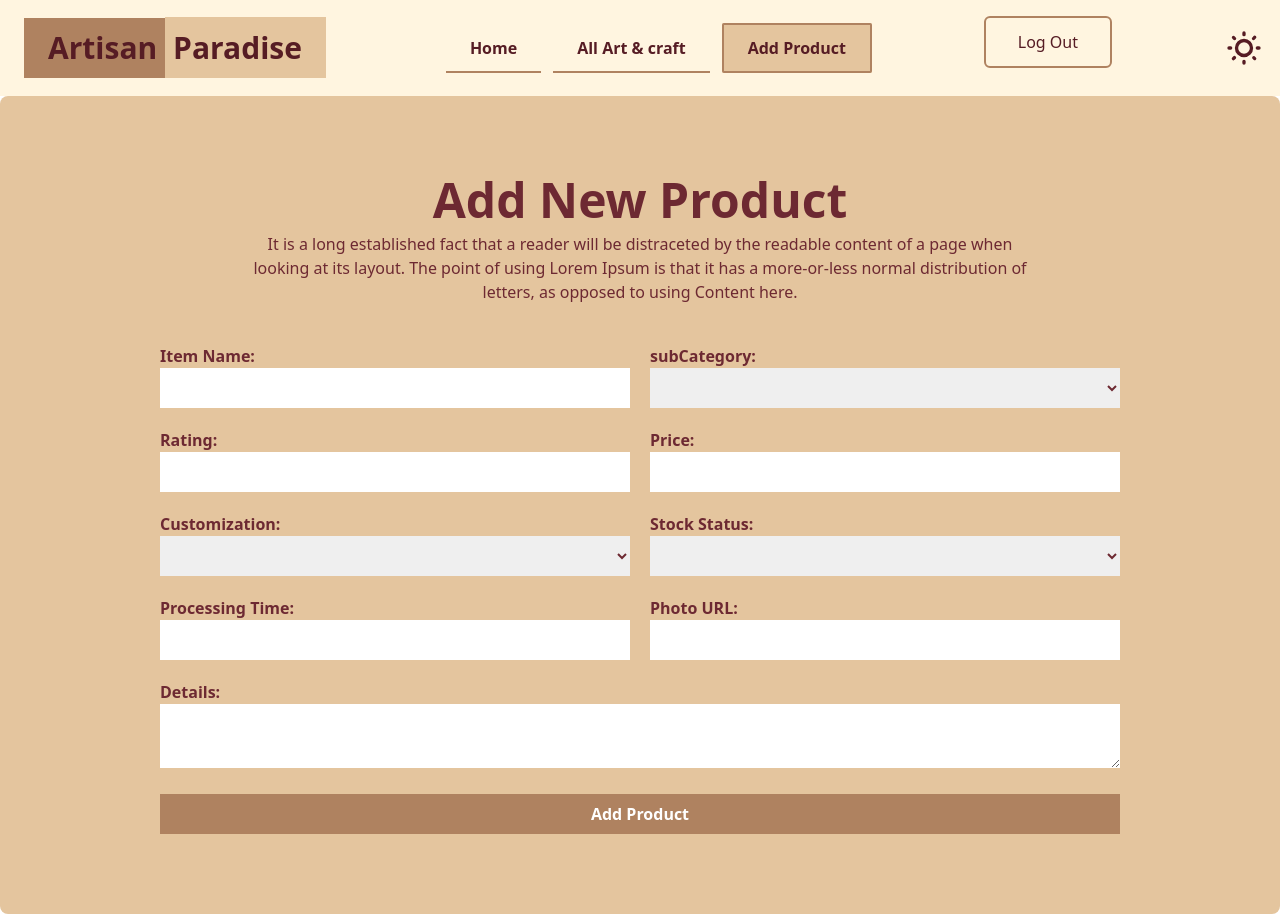
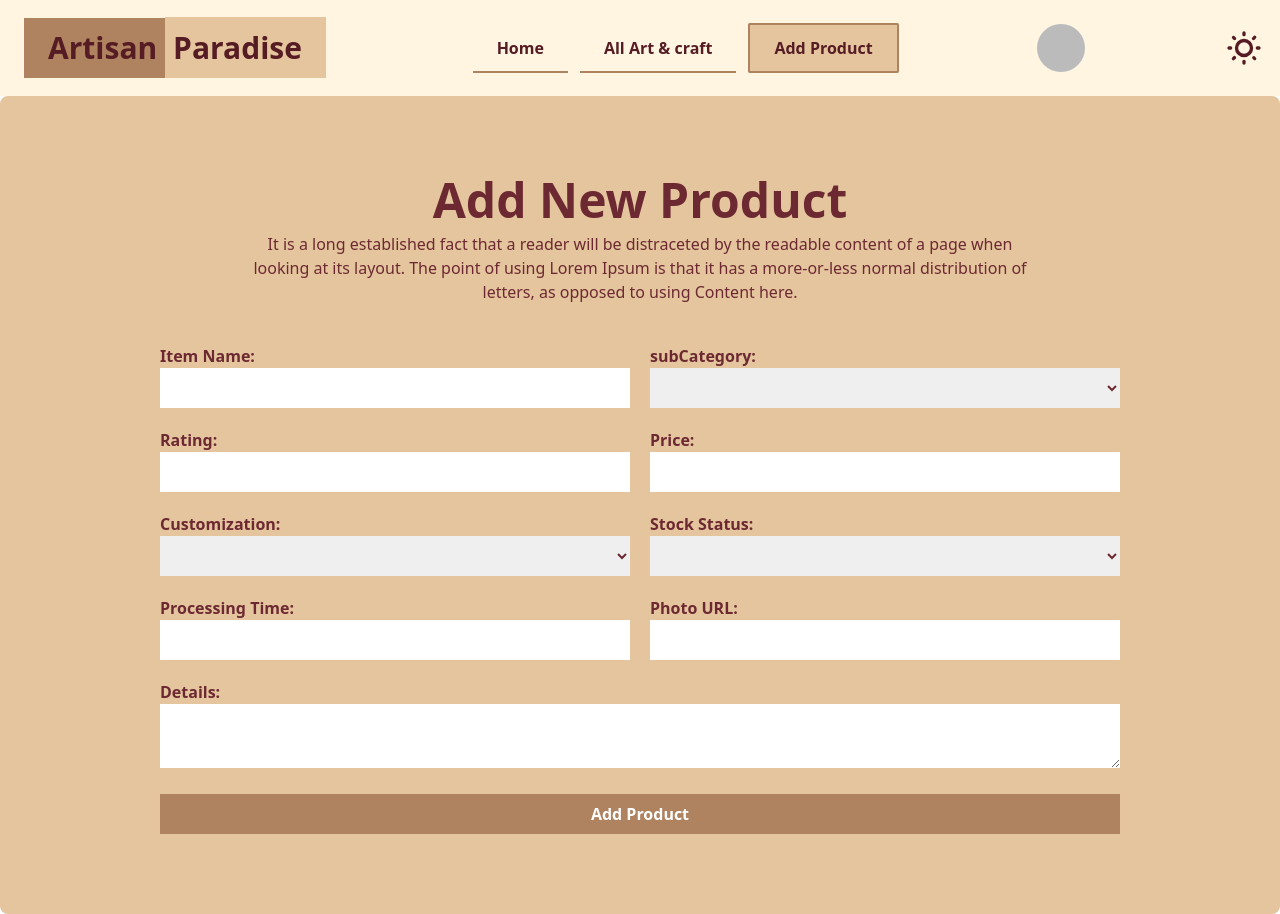
Before and after one commit to sadekcric/assignment-10-artishan-paradise-client, a React (Vite) app: page /add in a window 1280 px wide. Built offline with nearby package versions, Linux system fonts and the light colour scheme; no server answers; sample sign-in values are in the browser's storage.

Commit message:
user Profile show done

```diff
--- a/src/Pages/AddProduct/AddProduct.jsx
+++ b/src/Pages/AddProduct/AddProduct.jsx
@@ -100,9 +100,7 @@ const AddProduct = () => {
             <select name="stock" className="py-2 px-4 w-full" required>
               <option value=""></option>
               <option value="In Stock">In Stock</option>
-              <option value="Made to Order" className="text-red-500">
-                Made to Order
-              </option>
+              <option value="Made to Order">Made to Order</option>
             </select>
           </div>
 
@@ -113,7 +111,7 @@ const AddProduct = () => {
 
           <div>
             <p>Photo URL:</p>
-            <input className="py-2 px-4 w-full " type="text" name="photo" />
+            <input className="py-2 px-4 w-full " type="text" name="photo" required />
           </div>
 
           <div className="lg:col-span-2">
--- a/src/Pages/Navbar/Nav.jsx
+++ b/src/Pages/Navbar/Nav.jsx
@@ -1,6 +1,7 @@
 import { useContext, useEffect, useState } from "react";
 import { Link, NavLink } from "react-router-dom";
 import { CommonContext } from "../../Layout/CommonRoute";
+import defaultProfile from "../../assets/Windows_10_Default_Profile_Picture.svg.png";
 
 const Nav = () => {
   const { user, firebaseLogOut } = useContext(CommonContext);
@@ -16,6 +17,7 @@ const Nav = () => {
 
   const [theme, setTheme] = useState(() => localStorage.getItem("theme") || "light");
 
+  // for Responsive
   const handleToggle = (e) => {
     if (e.target.checked) {
       setTheme("synthwave");
@@ -136,14 +138,16 @@ const Nav = () => {
             </>
           </ul>
 
-          <div className="hidden lg:block">
+          <div className="hidden lg:flex lg:items-center">
             {user ? (
-              <button
-                onClick={handleLogOut}
-                className="self-center px-8 py-3 border-2 goldenBorder transition hover:bg-yellow-600 rounded-md goldenText"
-              >
-                Log Out
-              </button>
+              <div className="w-12 h-12 self-center  rounded-full bg-slate-100">
+                <img
+                  src={user?.photoURL || defaultProfile}
+                  alt=""
+                  className="w-full h-full object-cover object-center rounded-full"
+                  data-tooltip-id="my-tooltip-1"
+                />
+              </div>
             ) : (
               <div className="items-center font-semibold  gap-5 flex-shrink-0 hidden lg:flex goldenText">
                 <Link
@@ -161,7 +165,7 @@ const Nav = () => {
               </div>
             )}
           </div>
-          <label className="swap swap-rotate">
+          <label className="swap swap-rotate hidden lg:flex lg:items-center">
             {/* this hidden checkbox controls the state */}
             <input onChange={handleToggle} type="checkbox" className="theme-controller" value={theme} />
 
@@ -176,8 +180,29 @@ const Nav = () => {
             )}
           </label>
 
-          <button onClick={handleResponsive} className="p-4 lg:hidden">
-            <svg xmlns="http://www.w3.org/2000/svg" fill="none" viewBox="0 0 24 24" stroke="currentColor" className="w-6 h-6 goldenText">
+          {/* for Mobile */}
+
+          {user && (
+            <div className="w-8 h-8 lg:hidden self-center  rounded-full bg-slate-100 z-100">
+              <img
+                src={user?.photoURL || defaultProfile}
+                alt=""
+                className="w-full h-full object-cover object-center rounded-full"
+                data-tooltip-id="my-tooltip-1"
+              />
+            </div>
+          )}
+
+          {/* for Mobile */}
+          <button className="lg:hidden inline-block">
+            <svg
+              onClick={handleResponsive}
+              xmlns="http://www.w3.org/2000/svg"
+              fill="none"
+              viewBox="0 0 24 24"
+              stroke="currentColor"
+              className="w-6 h-6 goldenText"
+            >
               <path strokeLinecap="round" strokeLinejoin="round" strokeWidth="2" d="M4 6h16M4 12h16M4 18h16"></path>
             </svg>
           </button>
@@ -188,3 +213,9 @@ const Nav = () => {
 };
 
 export default Nav;
+
+{
+  /* <button onClick={handleLogOut} className="self-center px-8 py-3 border-2 goldenBorder transition hover:bg-yellow-600 rounded-md goldenText">
+  Log Out
+</button>; */
+}
```
Also changed, not shown: src/assets/Windows_10_Default_Profile_Picture.svg.png (added).
